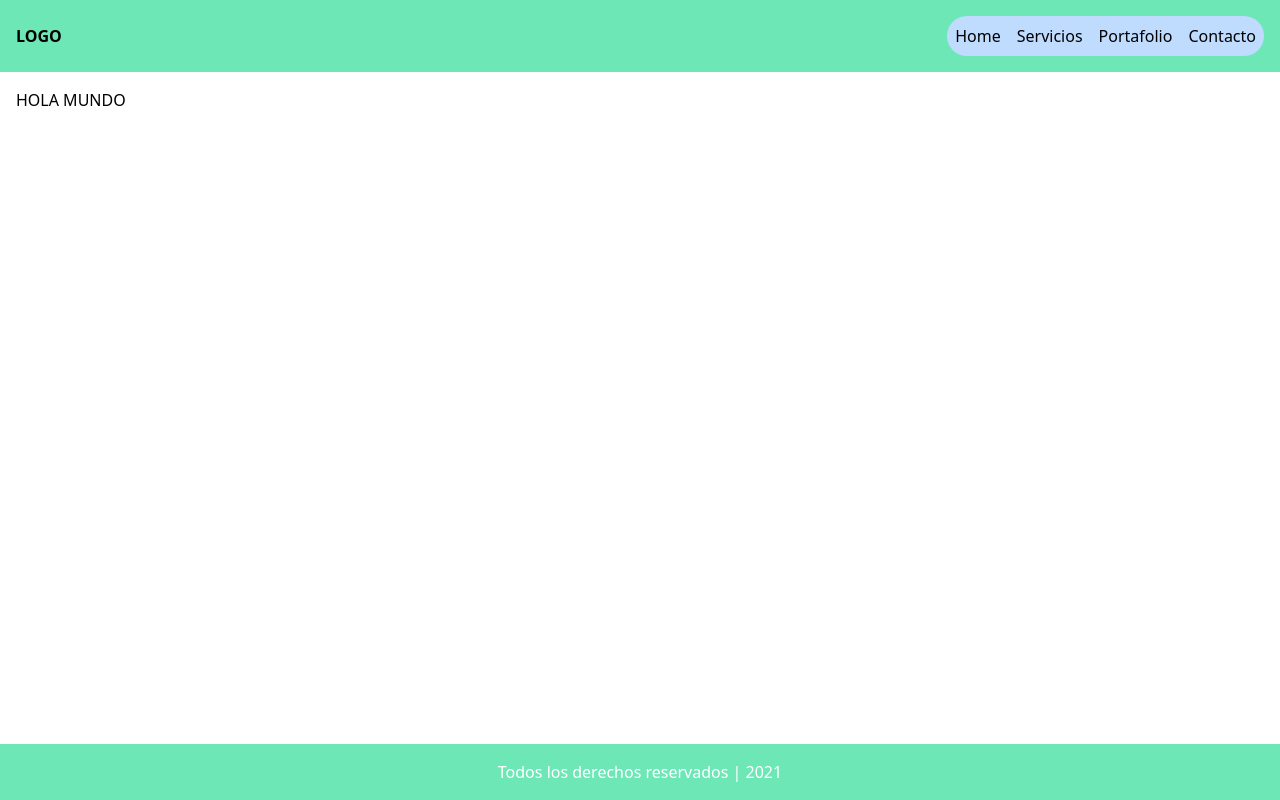
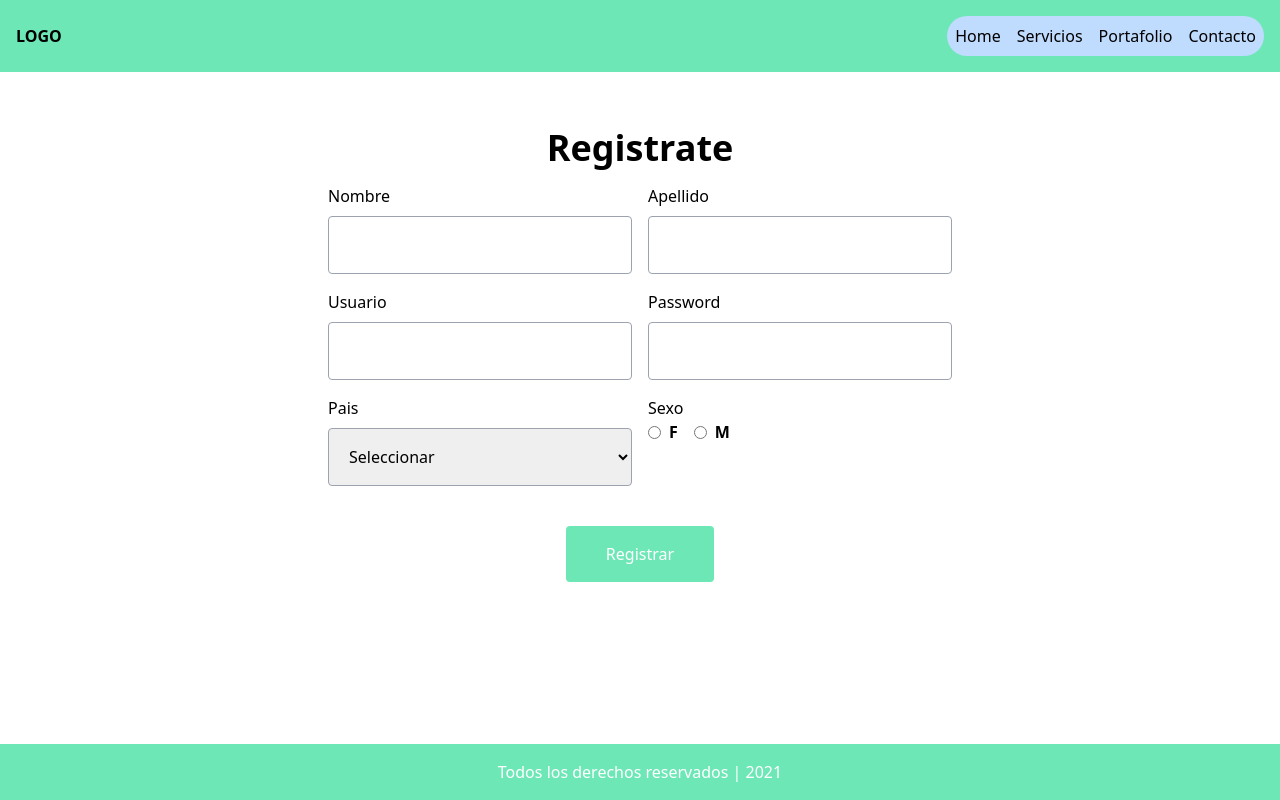
Before and after one commit to seysdev/proyecto-demo, a React (Create React App) app: page / in a window 1280 px wide. Built offline with nearby package versions, Linux system fonts and the light colour scheme.

Commit message:
se culmino maquetacion form registro

```diff
--- a/src/App.js
+++ b/src/App.js
@@ -1,10 +1,13 @@
 import { Header, Footer, Main } from "components";
+import { AuthRegister } from "modules/auth";
 
 export function App() {
   return (
     <div className="wrapper flex flex-col h-screen">
       <Header />
-      <Main>HOLA MUNDO</Main>
+      <Main>
+        <AuthRegister />
+      </Main>
       <Footer />
     </div>
   );
--- /dev/null
+++ b/src/modules/auth/index.js
@@ -0,0 +1 @@
+export * from "./register";
--- /dev/null
+++ b/src/modules/auth/register/index.js
@@ -0,0 +1,77 @@
+export function AuthRegister() {
+  return (
+    <div className="auth-register w-6/12 mx-auto">
+      <h1 className="text-4xl font-bold text-center mb-4 mt-10">Registrate</h1>
+      <form>
+        <div className="grid grid-cols-2 gap-4">
+          <div>
+            <label className="block mb-2">Nombre</label>
+            <input
+              className="border border-gray-400 rounded w-full p-4 focus:border-gray-500 focus:outline-none"
+              type="text"
+            />
+          </div>
+          <div>
+            <label className="block mb-2">Apellido</label>
+            <input
+              className="border border-gray-400 rounded w-full p-4 focus:border-gray-500 focus:outline-none"
+              type="text"
+            />
+          </div>
+          <div>
+            <label className="block mb-2">Usuario</label>
+            <input
+              className="border border-gray-400 rounded w-full p-4 focus:border-gray-500 focus:outline-none"
+              type="text"
+            />
+          </div>
+          <div>
+            <label className="block mb-2">Password</label>
+            <input
+              className="border border-gray-400 rounded w-full p-4 focus:border-gray-500 focus:outline-none"
+              type="password"
+            />
+          </div>
+          <div>
+            <label className="block mb-2">Pais</label>
+            <select className="border border-gray-400 rounded w-full p-4 focus:border-gray-500 focus:outline-none">
+              <option value="">Seleccionar</option>
+              <option value="1">Peru</option>
+              <option value="2">Chile</option>
+              <option value="3">Argentina</option>
+              <option value="4">Bolivia</option>
+            </select>
+          </div>
+          <div>
+            <label>Sexo</label>
+            <div className="flex items-center">
+              <label className="flex items-center mr-4 cursor-pointer">
+                <input
+                  name="sex"
+                  className="mr-2 cursor-pointer"
+                  type="radio"
+                />
+                <span className="font-bold">F</span>
+              </label>
+              <label className="flex items-center cursor-pointer">
+                <input
+                  name="sex"
+                  className="mr-2 cursor-pointer"
+                  type="radio"
+                />
+                <span className="font-bold">M</span>
+              </label>
+            </div>
+          </div>
+        </div>
+        <div className="mt-10">
+          <div className="text-center">
+            <button className="p-4 px-10 rounded bg-green-300 text-white">
+              Registrar
+            </button>
+          </div>
+        </div>
+      </form>
+    </div>
+  );
+}
```
Also changed, not shown: src/modules/auth/register/register.scss (added).
